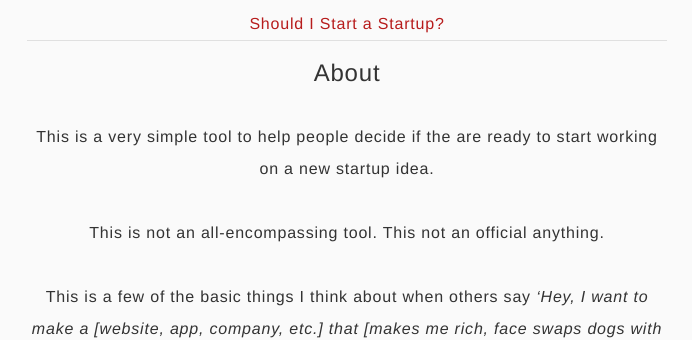
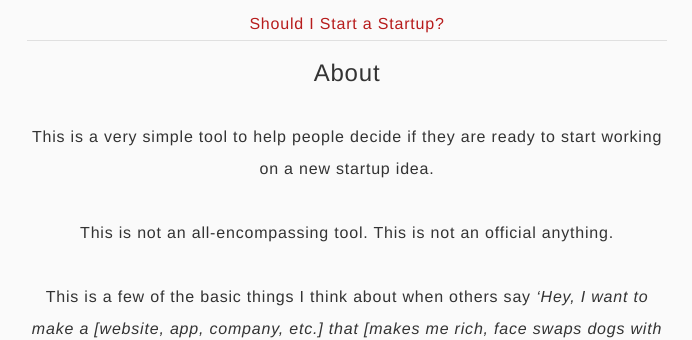
Before and after one commit to boykoc/should-i-start-a-startup, a Jekyll site: the page built from about.md, in a window 1280 px wide. Shown: the top 340 px of the page, without its empty margins (293-985 px from the left). Built offline with Jekyll 4.4.1, drawn with Linux system fonts in a browser that asks for light colours.

Commit message:
Improvement: Fix typos.

```diff
--- a/about.md
+++ b/about.md
@@ -6,9 +6,9 @@ permalink: /about/
 
 # About
 
-This is a very simple tool to help people decide if the are ready to start working on a new startup idea.
+This is a very simple tool to help people decide if they are ready to start working on a new startup idea.
 
-This is not an all-encompassing tool. This not an official anything.
+This is not an all-encompassing tool. This is not an official anything.
 
 This is a few of the basic things I think about when others say *'Hey, I want to make a [website, app, company, etc.] that [makes me rich, face swaps dogs with elephants, etc.]'*.
 
```
